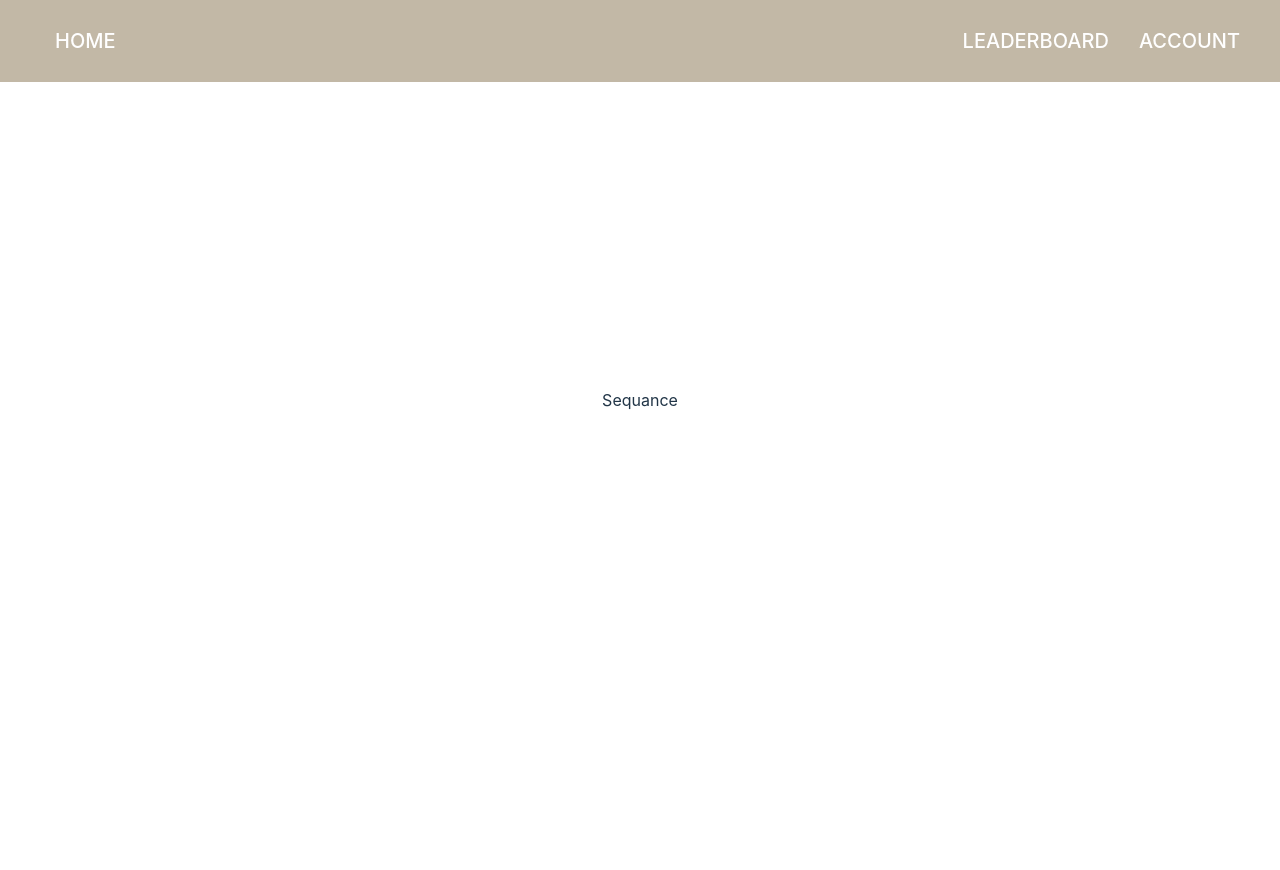
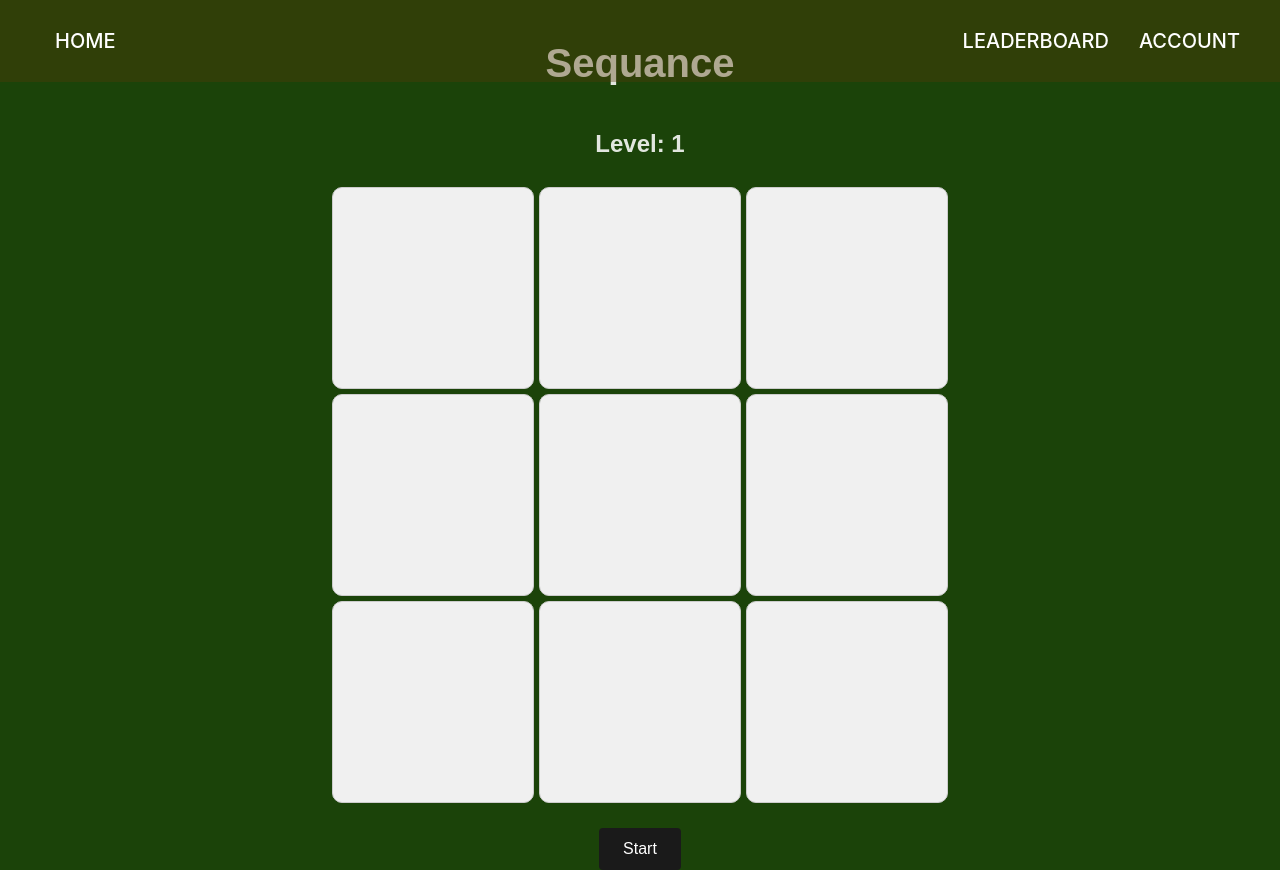
Before and after one commit to ZETgunz/Sorftware-Engineeringus-I, a React (Vite) app in the folder frontend/: page /sequance in a window 1280 px wide. Before the commit the page ends 800 px from the top, so only its background shows below. Built offline with nearby package versions, Linux system fonts and the light colour scheme.

Commit message:
Created a game

```diff
--- a/frontend/src/App.tsx
+++ b/frontend/src/App.tsx
@@ -2,6 +2,7 @@ import { BrowserRouter, Routes, Route } from 'react-router-dom';
 import { Home } from './pages/Home';
 import './App.css';
 import { Nav } from './components/Nav/nav';
+import { Sequance } from './pages/games/Sequance/Sequance';
 
 export const App = () => {
   return (
@@ -12,7 +13,7 @@ export const App = () => {
         <Route path="/" element={<Home />} />
         <Route path="/leaderboard" element={<div>Leaderboard</div>} />
         <Route path="/account" element={<div>Account</div>} />
-        <Route path="/sequance" element={<div>Sequance</div>} />
+        <Route path="/sequance" element={<Sequance />} />
       </Routes>
     </BrowserRouter>
   );
--- /dev/null
+++ b/frontend/src/components/Grid/grid.css
@@ -0,0 +1,52 @@
+.grid {
+    display: flex;
+    flex-direction: column;
+    gap: 5px;
+    align-items: center;
+    margin-top: 20px;
+}
+
+.row {
+    display: flex;
+    gap: 5px;
+}
+
+.cell {
+    width: 200px;
+    height: 200px;
+    display: flex;
+    align-items: center;
+    justify-content: center;
+    background-color: #f0f0f0;
+    border-radius: 10px;
+    border: 1px solid #ccc;
+    cursor: pointer;
+    transition: background-color 0.3s ease;
+}
+
+.cell.active {
+    background-color: #ffeb3b;
+}
+
+.cell.wrong {
+    background-color: #f44336;
+}
+
+button {
+    margin-top: 20px;
+    padding: 10px 20px;
+    background-color: #007bff;
+    color: white;
+    border: none;
+    border-radius: 5px;
+    cursor: pointer;
+    transition: background-color 0.3s ease;
+}
+
+button:hover {
+    background-color: #0056b3;
+}
+
+button.disabled {
+    display: none;
+}
--- /dev/null
+++ b/frontend/src/components/Grid/grid.tsx
@@ -0,0 +1,108 @@
+import React, { useState, useEffect } from 'react';
+import './Grid.css'; // Make sure to create a corresponding CSS file for styling
+
+interface cell {
+    row: number;
+    column: number;
+}
+
+export const Grid: React.FC = () => {
+    const initialGrid = Array(3).fill(Array(3).fill(0));
+    const [grid, setGrid] = useState(initialGrid);
+    const [activeCells, setActiveCells] = useState<cell[]>([]);
+    const [isPlaying, setIsPlaying] = useState(false);
+    const [cellsToActivate, setCellsToActivate] = useState<cell[]>([]);
+    const [isShowing, setIsShowing] = useState(false);
+    const [level, setLevel] = useState(1);
+    const [click, setClick] = useState(0);
+    const [wrongClick, setWrongClick] = useState<cell>();
+
+    const handleClick = (rowIndex: number, colIndex: number) => {
+        if (!isPlaying || isShowing) return;
+        if (rowIndex === cellsToActivate[click].row && colIndex === cellsToActivate[click].column) {
+            setClick(click + 1);
+            setActiveCells([{ row: rowIndex, column: colIndex }]);
+            setTimeout(() => setActiveCells([]), 300);
+            if (click === cellsToActivate.length - 1) {
+                setLevel(level + 1);
+                setClick(0);
+                playGame();
+            }
+        }
+        else {
+            setWrongClick({ row: rowIndex, column: colIndex });
+            setClick(0);
+            gameOver();
+            cellsToActivate.length = 0;
+            setIsPlaying(false);
+        }
+
+    };
+
+    const gameOver = () => {
+        return; // Implement game over logic here
+    };
+
+    const fetchCell = async () => {
+        try {
+            const response = await fetch('http://localhost:5071/api/Sequance');
+            if (!response.ok) {
+                throw new Error(`Error: ${response.statusText}`);
+            }
+            const data: cell = await response.json();
+            console.log(data);
+            cellsToActivate.push(data);
+
+
+        } catch (error) {
+            console.error('Error fetching cell:', error);
+        }
+    };
+
+
+
+    const playGame = async () => {
+        setIsPlaying(true);
+        setIsShowing(true);
+        setWrongClick(undefined);
+
+
+
+        await fetchCell();
+        console.log(cellsToActivate);
+        setTimeout(() => {
+            cellsToActivate.forEach((cell, index) => {
+                setTimeout(() => {
+                    setActiveCells([cell]);
+                    setTimeout(() => setActiveCells([]), 300);
+                }, index * 1000);
+            });
+        }, 1000);
+
+
+        setTimeout(() => setIsShowing(false), cellsToActivate.length * 1000 + 1000);
+
+    };
+
+    return (
+        <div className="grid">
+            <h1>Sequance</h1>
+            <h2>Level: {level}</h2>
+            {grid.map((row, rowIndex) => (
+                <div key={rowIndex} className="row">
+                    {row.map((cell: number, colIndex: number) => (
+                        <div
+                            key={colIndex}
+                            className={`cell ${activeCells.some(activeCell => activeCell.row === rowIndex && activeCell.column === colIndex) ? 'active' : ''} ${wrongClick?.row === rowIndex && wrongClick?.column === colIndex ? 'wrong' : ''}`}
+
+                            onClick={() => handleClick(rowIndex, colIndex)}
+                        >
+                        </div>
+                    ))}
+                </div>
+            ))}
+
+            <button onClick={() => playGame()} className={isPlaying ? 'disabled' : 'active'}>Start</button>
+        </div >
+    );
+};
--- a/frontend/src/index.css
+++ b/frontend/src/index.css
@@ -56,18 +56,3 @@ button:focus,
 button:focus-visible {
   outline: 4px auto -webkit-focus-ring-color;
 }
-
-@media (prefers-color-scheme: light) {
-  :root {
-    color: #213547;
-    background-color: #ffffff;
-  }
-
-  a:hover {
-    color: #747bff;
-  }
-
-  button {
-    background-color: #f9f9f9;
-  }
-}
--- /dev/null
+++ b/frontend/src/pages/games/Sequance/Sequance.css
@@ -0,0 +1,28 @@
+.sequance-container {
+    display: flex;
+    flex-direction: column;
+    align-items: center;
+    justify-content: center;
+    height: 100vh;
+    font-family: Arial, sans-serif;
+}
+
+.sequance-container h1 {
+    font-size: 2.5rem;
+    margin-bottom: 1rem;
+}
+
+.sequance-container p {
+    font-size: 1.25rem;
+    margin-bottom: 2rem;
+}
+
+.sequance-container button {
+    margin-top: 20px;
+    padding: 0.75rem 1.5rem;
+    font-size: 1rem;
+    border: none;
+    border-radius: 0.25rem;
+    cursor: pointer;
+    transition: background-color 0.3s ease;
+}
--- /dev/null
+++ b/frontend/src/pages/games/Sequance/Sequance.tsx
@@ -0,0 +1,12 @@
+import { Grid } from "../../../components/Grid/grid";
+import { useState } from "react";
+import "./Sequance.css";
+
+export const Sequance = () => {
+
+    return (
+        <div className="sequance-container">
+            <Grid />
+        </div>
+    );
+};
```
Also changed, not shown: 2 other files (tests, documents, lock files or other folders).
